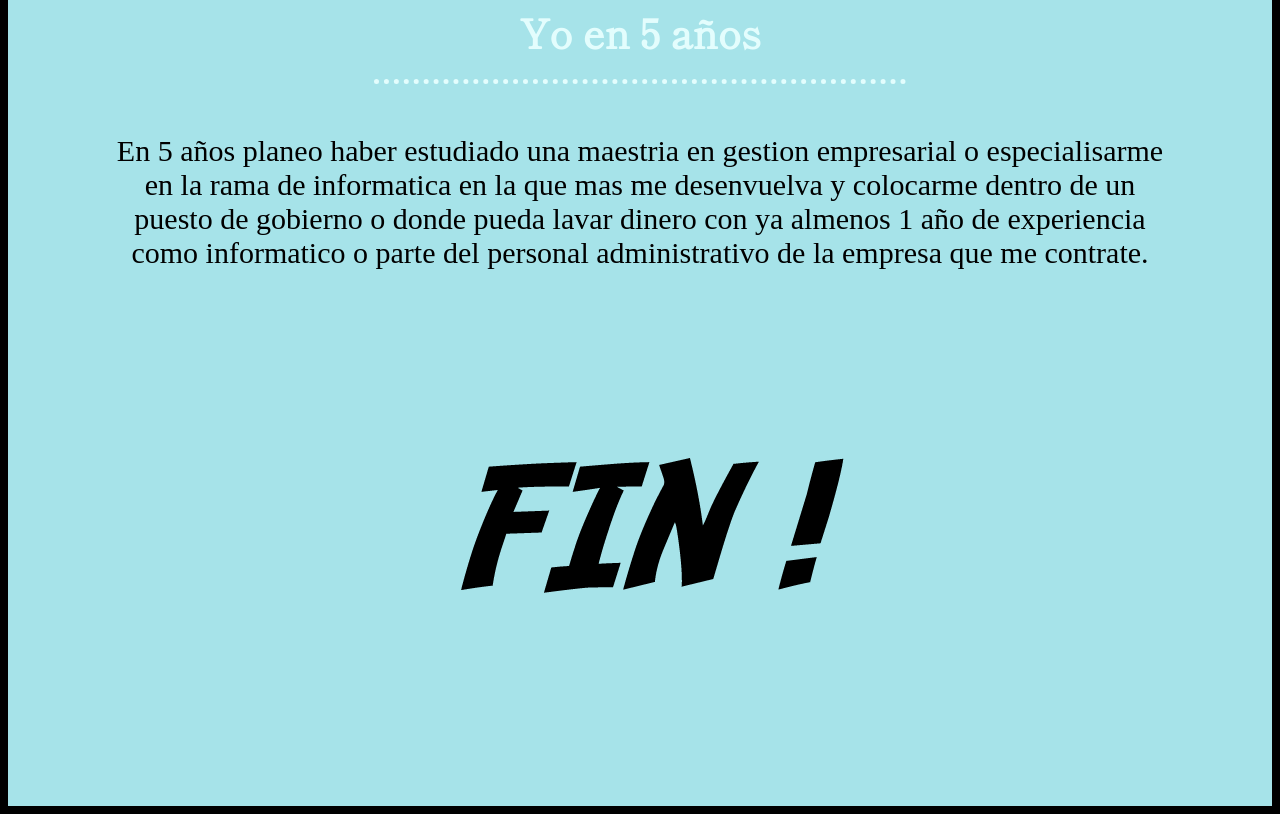
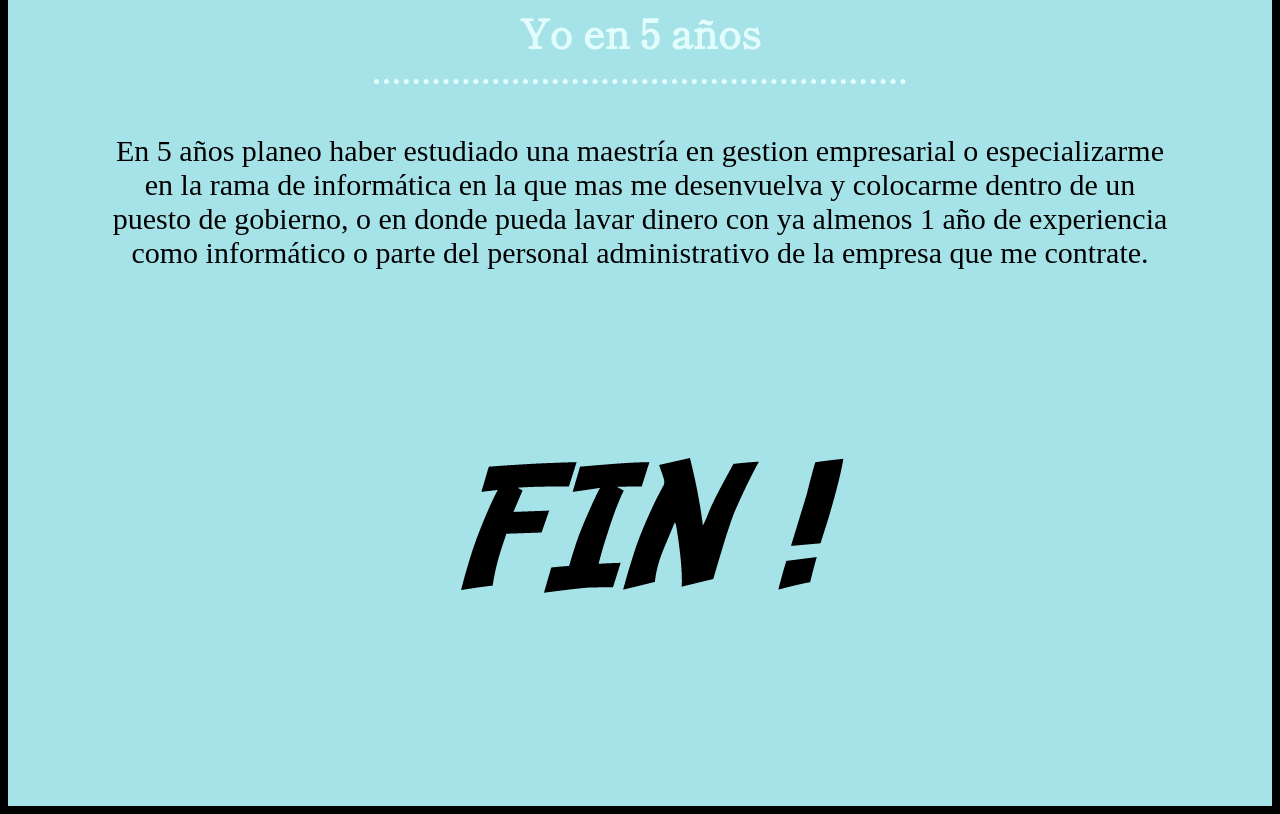
Before and after one commit to daniloaj/laboratorio2, a plain HTML site: page index.html in a window 1280 px wide. Shown: the part 3520-4334 px from the top of the page. Drawn offline with Linux system fonts and the light colour scheme.

Commit message:
Update index.html

```diff
--- a/index.html
+++ b/index.html
@@ -106,9 +106,9 @@
             <h2 class="h2-2">Yo en 5 años</h2>
             <hr>
             <p class="p1">
-                En 5 años planeo haber estudiado una maestria en gestion empresarial o especialisarme en la rama de informatica
-                en la que mas me desenvuelva y colocarme dentro de un puesto de gobierno o donde pueda lavar dinero
-                con ya almenos 1 año de experiencia como informatico o parte del personal administrativo de la empresa que me contrate.
+                En 5 años planeo haber estudiado una maestría en gestion empresarial o especializarme en la rama de informática
+                en la que mas me desenvuelva y colocarme dentro de un puesto de gobierno, o en donde pueda lavar dinero
+                con ya almenos 1 año de experiencia como informático o parte del personal administrativo de la empresa que me contrate.
             </p>
             <img src="images/fin.png" alt="fin">
         </div>
```
